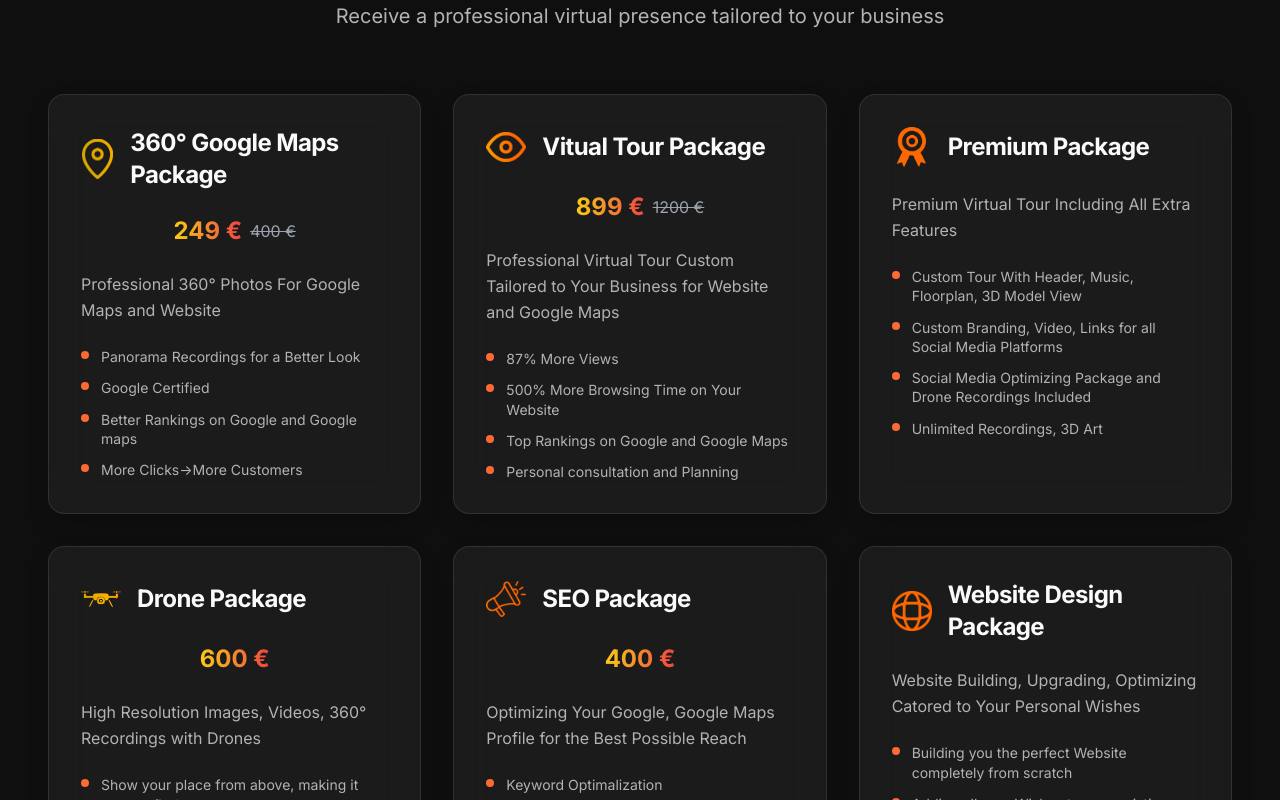
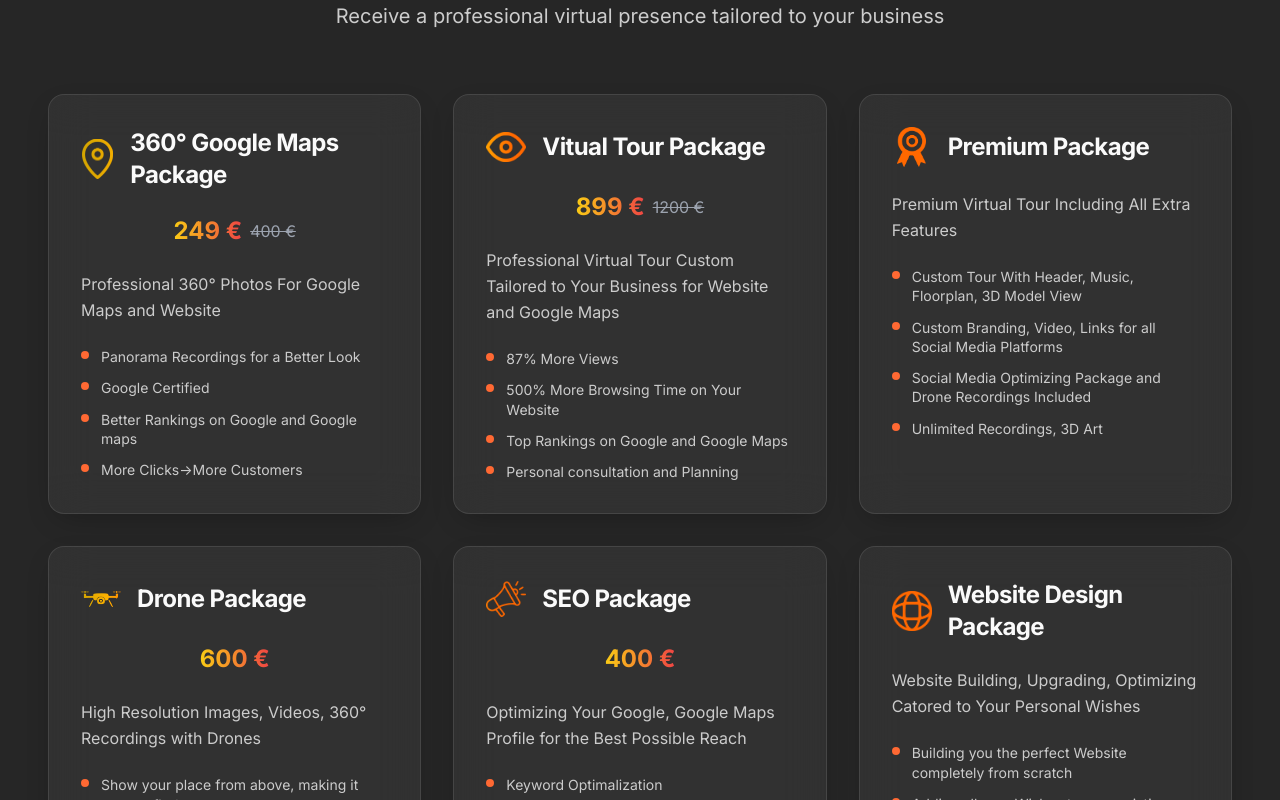
Before and after one commit to AwesomeOnGitHub/virtual-spin-showcase, a React (Vite) app: page /en in a window 1280 px wide. Shown: the part 900-1700 px from the top of the page. Built offline with nearby package versions, Linux system fonts and the light colour scheme; what i18next-icu would draw is missing.

Commit message:
yellow to pink grey

```diff
--- a/src/index.css
+++ b/src/index.css
@@ -5,32 +5,32 @@
 
 @layer base {
   :root {
-    --background: 0 0% 6%;
+    --background: 0 0% 15%;
     --foreground: 0 0% 98%;
     --card: 0 0% 10%;
-    --card-foreground: 0 0% 98%;
+    --card-foreground: 0 0% 100%;
     --popover: 0 0% 8%;
     --popover-foreground: 0 0% 98%;
     --primary: 16 100% 60%;
-    --primary-foreground: 0 0% 0%;
+    --primary-foreground: 0 0% 100%;
     --secondary: 0 78% 62%;
     --secondary-foreground: 0 0% 98%;
     --tertiary: 45 100% 65%;
-    --tertiary-foreground: 0 0% 0%;
-    --muted: 0 0% 15%;
-    --muted-foreground: 0 0% 70%;
+    --tertiary-foreground: 0 0% 100%;
+    --muted: 0 0% 20%;
+    --muted-foreground: 0 0% 80%;
     --accent: 16 100% 60%;
-    --accent-foreground: 0 0% 0%;
+    --accent-foreground: 0 0% 100%;
     --destructive: 0 78% 62%;
     --destructive-foreground: 0 0% 98%;
-    --border: 0 0% 20%;
+    --border: 0 0% 25%;
     --input: 0 0% 15%;
     --ring: 16 100% 60%;
     --radius: 12px;
     --gradient-primary: linear-gradient(135deg, hsl(var(--primary)), hsl(var(--secondary)));
-    --gradient-warm: linear-gradient(90deg, hsl(var(--tertiary)), hsl(var(--primary)), hsl(var(--secondary)));
+    --gradient-warm: linear-gradient(90deg, hsl(60 100% 50%), hsl(0 100% 50%));
     --gradient-subtle: linear-gradient(180deg, hsl(0 0% 8%), hsl(0 0% 6%));
-    --gradient-pink-blue: linear-gradient(to right, hsl(330 100% 75% / 0.8), hsl(220 100% 75% / 0.8));
+    --gradient-tech-artsy: linear-gradient(to bottom right, hsl(60 50% 80% / 0.2), hsl(330 50% 80% / 0.2));
     --shadow-glow: 0 0 40px hsl(var(--primary) / 0.3);
     --shadow-warm: 0 20px 40px -12px hsl(var(--primary) / 0.4);
     --shadow-card: 0 10px 30px -10px hsl(0 0% 0% / 0.3);
@@ -39,8 +39,9 @@
   }
 
   .dark {
-    --background: 0 0% 6%;
+    --background: 0 0% 15%;
     --foreground: 0 0% 98%;
+    --muted-foreground: 0 0% 80%;
   }
 
   [dir="rtl"] {
@@ -106,8 +107,18 @@
     left: 0;
     width: 100%;
     height: 100%;
-    background: var(--gradient-pink-blue);
-    filter: blur(20px);
+    background: var(--gradient-tech-artsy);
+    filter: blur(40px);
+    z-index: -1;
+  }
+  body::after {
+    content: '';
+    position: fixed;
+    top: 0;
+    left: 0;
+    width: 100%;
+    height: 100%;
+    background: radial-gradient(circle at 20% 20%, rgba(60, 60, 60, 0.05) 0%, rgba(0, 0, 0, 0) 70%);
     z-index: -1;
   }
   h1,
```
